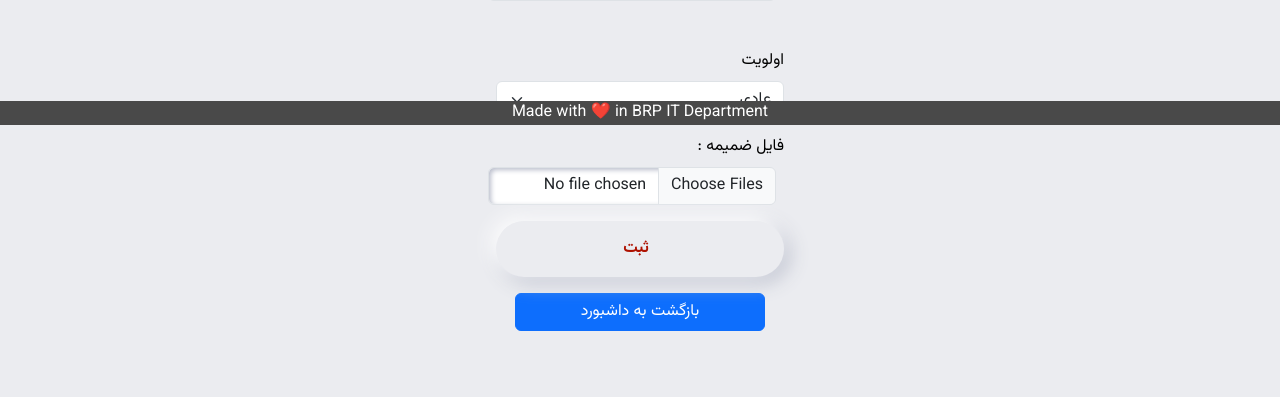
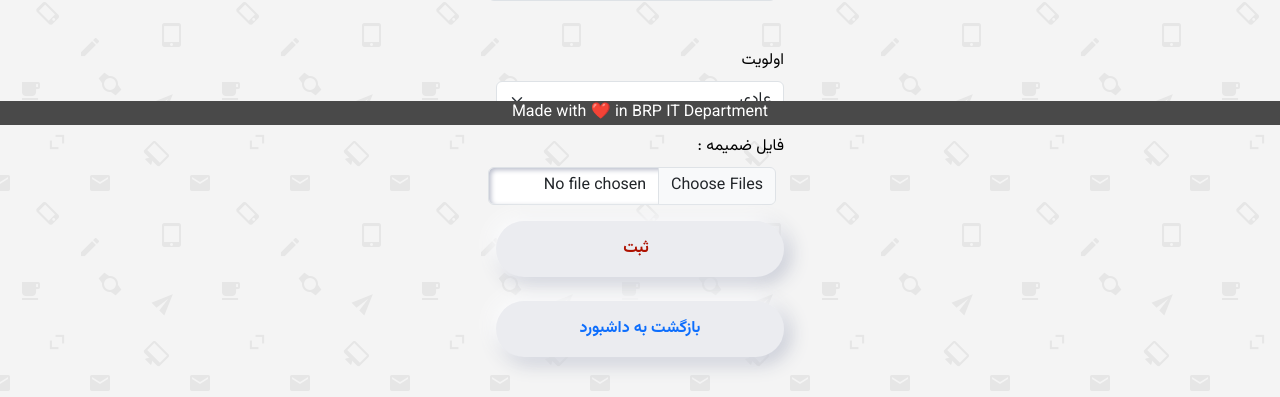
Before and after one commit to Miladnk79/helpdesk, a Flask app: page /request/new in a window 1280 px wide. Shown: the part 675-1072 px from the top of the page. Before the commit the page ends 1006 px from the top, so only its background shows below. Run offline with Flask 3, Linux system fonts and the light colour scheme; the visitor is signed in with stand-in values (Sample User, id 1); parts of the project's set-up code (start-up, migrations or seed data) failed here and were passed over; some libraries are stand-ins or nearby versions.

Commit message:
update Back to Dashboard style and set back ground

```diff
--- a/static/styles.css
+++ b/static/styles.css
@@ -1,4 +1,6 @@
 body, html {
+    background-image: url(email-pattern.webp);
+    background-repeat:repeat;
     background-color: #EBECF0;
     font-family: 'Vazirmatn', sans-serif;
     margin: 0;
--- a/templates/dashboard.html
+++ b/templates/dashboard.html
@@ -17,7 +17,7 @@
                     <th>عنوان</th>
                     <th>کاربر ثبت کننده</th>
                     <th>
-                        <a href="{{ url_for('dashboard', sort_by='date_created', order='asc' if sort_by != 'date_created' or order == 'desc' else 'desc') }}">
+                        <a href="{{ url_for('dashboard', sort_by='date_created', order='asc' if sort_by != 'date_created' or order == 'desc' else 'desc') }}" style="text-decoration: none; color: #f16522;">
                             تاریخ
                             {% if sort_by == 'date_created' %}
                                 {% if order == 'asc' %}
@@ -29,7 +29,7 @@
                         </a>
                     </th>
                     <th>
-                        <a href="{{ url_for('dashboard', sort_by='status', order='asc' if sort_by != 'status' or order == 'desc' else 'desc') }}">
+                        <a href="{{ url_for('dashboard', sort_by='status', order='asc' if sort_by != 'status' or order == 'desc' else 'desc') }}" style="text-decoration: none; color: #f16522;">
                             وضعیت
                             {% if sort_by == 'status' %}
                                 {% if order == 'asc' %}
@@ -47,7 +47,7 @@
             <tbody class="table-group-divider">
                 {% for request in requests %}
                     <tr>
-                        <td><a href="{{ url_for('view_request', request_id=request.id) }}"> {{ request.title }}</a></td>
+                        <td><a href="{{ url_for('view_request', request_id=request.id) }}" style="text-decoration: none; color: #f16522; font-weight: bold;"> {{ request.title }}</a></td>
                         <td>{{ request.user.username }}</td>
                         <td>{% if request.date_created %}{{ request.date_created }}{% else %}N/A{% endif %}</td>
                         <td>{{ request.status }}</td>
--- a/templates/request_form.html
+++ b/templates/request_form.html
@@ -43,8 +43,11 @@
             <div class="d-flex justify-content-end">
                 <button class="red" type="submit"><i class="icon ion-md-lock"></i>ثبت</button>
             </div>
+        <br>
             <!-- Back to Dashboard Button -->
-        <a href="{{ url_for('dashboard') }}" class="btn btn-primary mt-3 mx-auto" style="display: block; width: 250px;">بازگشت به داشبورد</a>
+            <div class="d-flex justify-content-end">
+                <button class="red" type="button"><a href="{{ url_for('dashboard') }}" style="text-decoration: none;">بازگشت به داشبورد</a></button>
+            </div>
         </form>
     </div>
     {% include 'footer.html' %}
--- a/templates/request_form_edit.html
+++ b/templates/request_form_edit.html
@@ -48,7 +48,11 @@
             <div class="d-flex justify-content-end">
                 <button class="red" type="submit"><i class="icon ion-md-lock"></i>ثبت</button>
             </div>
-            <a href="{{ url_for('dashboard') }}" class="btn btn-primary mt-3 mx-auto" style="display: block; width: 250px;">بازگشت به داشبورد</a>
+            <!-- Back to Dashboard Button -->
+            <div class="d-flex justify-content-end">
+                <button class="red" type="button"><a href="{{ url_for('dashboard') }}" style="text-decoration: none;">بازگشت به داشبورد</a></button>
+            </div>
+            <!-- <a href="{{ url_for('dashboard') }}" class="btn btn-primary mt-3 mx-auto" style="display: block; width: 250px;">بازگشت به داشبورد</a> -->
 
         </form>
     </div>
--- a/templates/request_form_reedit.html
+++ b/templates/request_form_reedit.html
@@ -56,7 +56,11 @@
             <div class="d-flex justify-content-end">
                 <button class="red" type="submit">ثبت</button>
             </div>
-            <a href="{{ url_for('dashboard') }}" class="btn btn-primary mt-3 mx-auto" style="display: block; width: 250px;">بازگشت به داشبورد</a>
+            <!-- Back to Dashboard Button -->
+            <div class="d-flex justify-content-end">
+                <button class="red" type="button"><a href="{{ url_for('dashboard') }}" style="text-decoration: none;">بازگشت به داشبورد</a></button>
+            </div>
+            <!-- <a href="{{ url_for('dashboard') }}" class="btn btn-primary mt-3 mx-auto" style="display: block; width: 250px;">بازگشت به داشبورد</a> -->
         </form>
     </div>
     {% include 'footer.html' %}
```
Also changed, not shown: templates/request_form_view.html (+5 -2 lines), static/email-pattern.webp (added).
